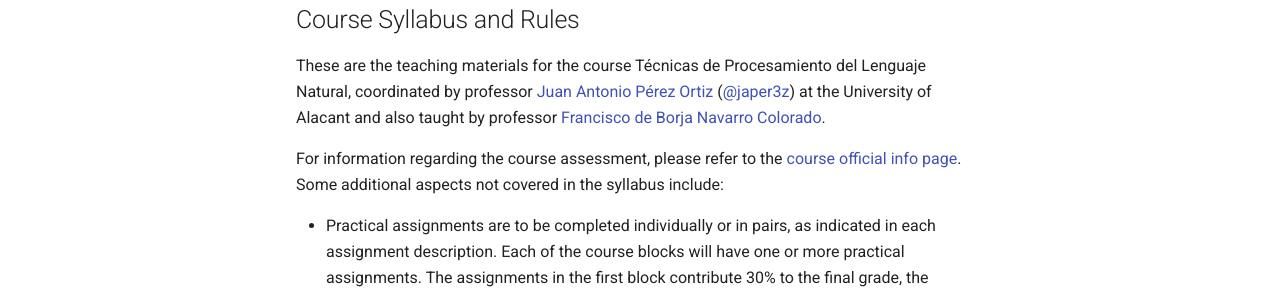
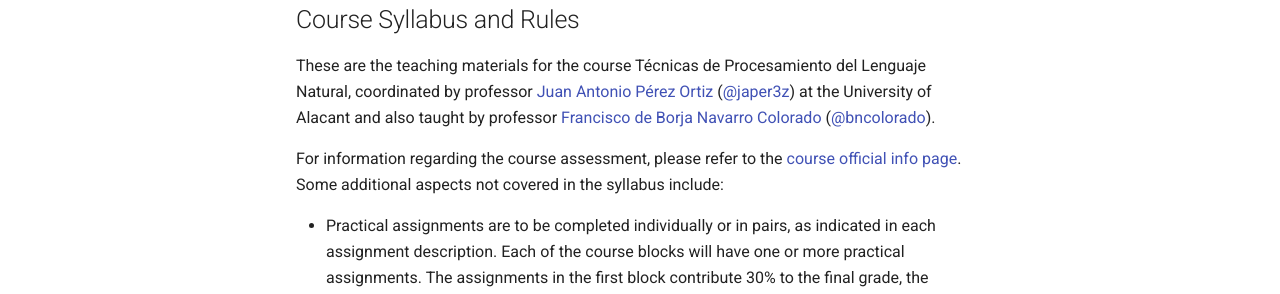
Before and after one commit to jaspock/tpln2324, an MkDocs documentation site: the page built from docs/index.md, in a window 1280 px wide and 1212 px high. Shown: the part 361-655 px from the top of the window. Built offline with MkDocs 1.6.1 and Material for MkDocs 9.7.7, drawn with Linux system fonts in a browser that asks for light colours.

Commit message:
Update index.md

```diff
--- a/docs/index.md
+++ b/docs/index.md
@@ -6,7 +6,7 @@
 
 ## Course Syllabus and Rules
 
-These are the teaching materials for the course Técnicas de Procesamiento del Lenguaje Natural, coordinated by professor [Juan Antonio Pérez Ortiz][japerez_url] ([@japer3z][japerez_twitter]) at the University of Alacant and also taught by professor [Francisco de Borja Navarro Colorado][borja url].
+These are the teaching materials for the course Técnicas de Procesamiento del Lenguaje Natural, coordinated by professor [Juan Antonio Pérez Ortiz][japerez_url] ([@japer3z][japerez_twitter]) at the University of Alacant and also taught by professor [Francisco de Borja Navarro Colorado][borja url] ([@bncolorado](https://github.com/bncolorado)).
 
 For information regarding the course assessment, please refer to the [course official info page][syllabus]. Some additional aspects not covered in the syllabus include:
 
```
